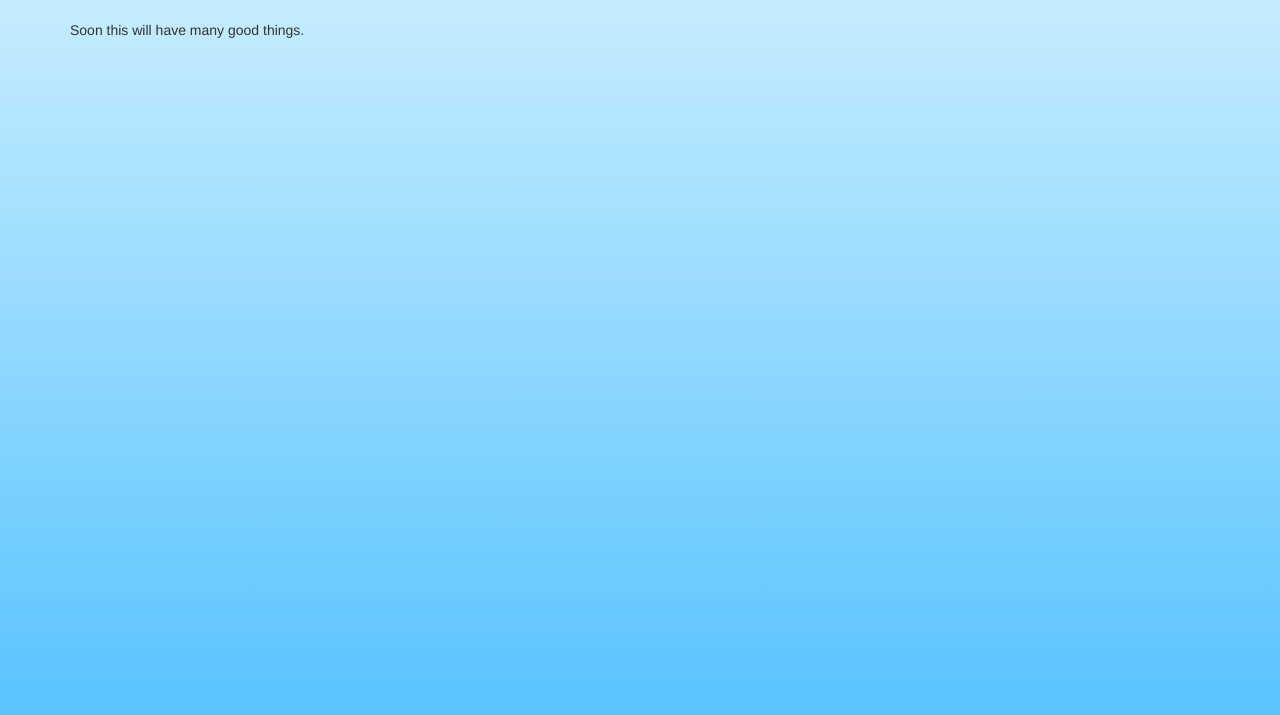
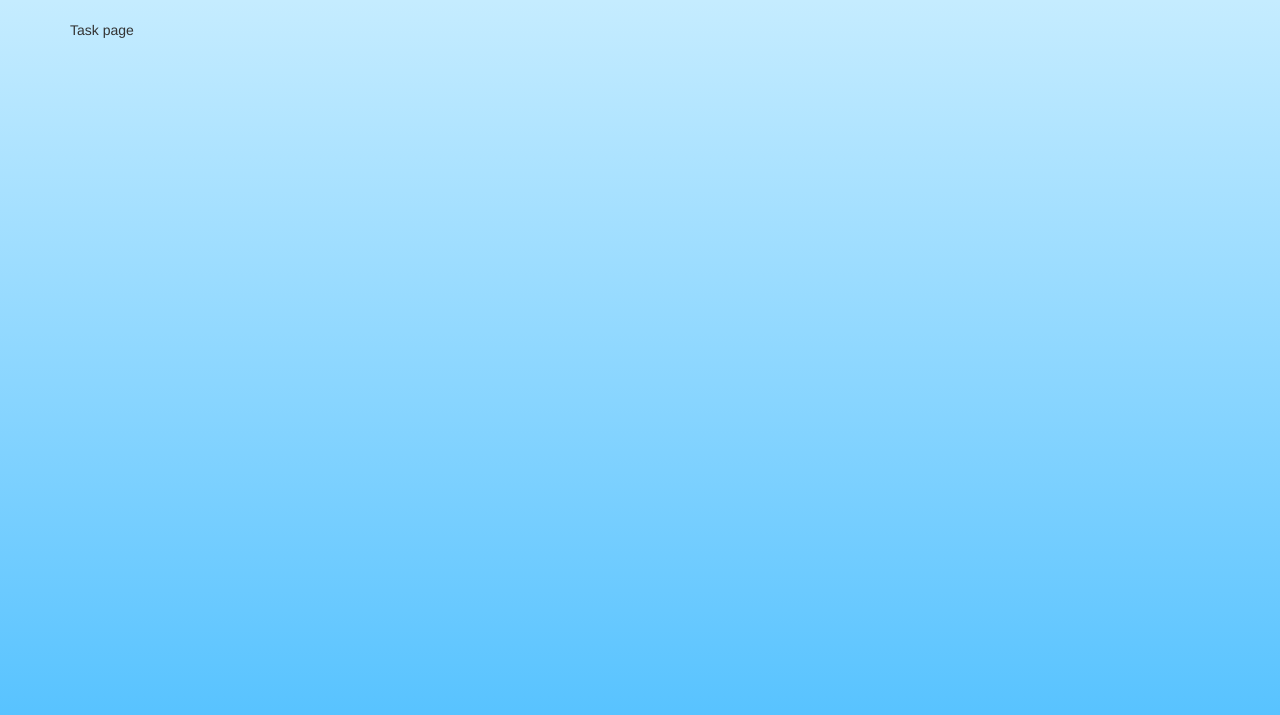
Before and after one commit to logan-waite/opal_rewrite, a Django app: page /tasks/ in a window 1280 px wide. Shown: the part 52-767 px from the top of the page. Run offline with Django 3.2, Linux system fonts and the light colour scheme; a user stored in the database is signed in; some libraries are stand-ins or nearby versions.

Commit message:
Start new branch

```diff
--- a/opal/tasks/templates/tasks/index.html
+++ b/opal/tasks/templates/tasks/index.html
@@ -2,4 +2,4 @@
 
 {% block title %}Tasks | {% endblock %}
 
-{% block content %} Soon this will have many good things.{% endblock %}
+{% block content %} Task page {% endblock %}
```
